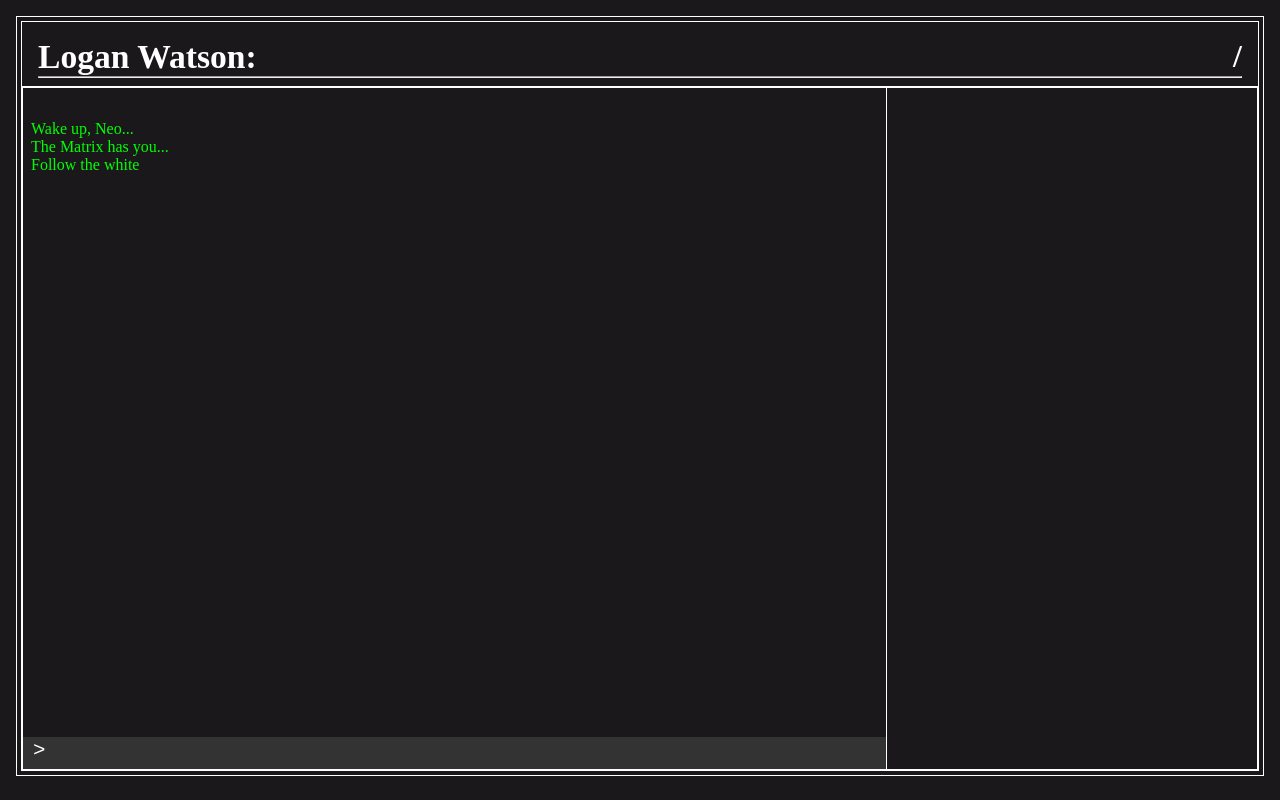
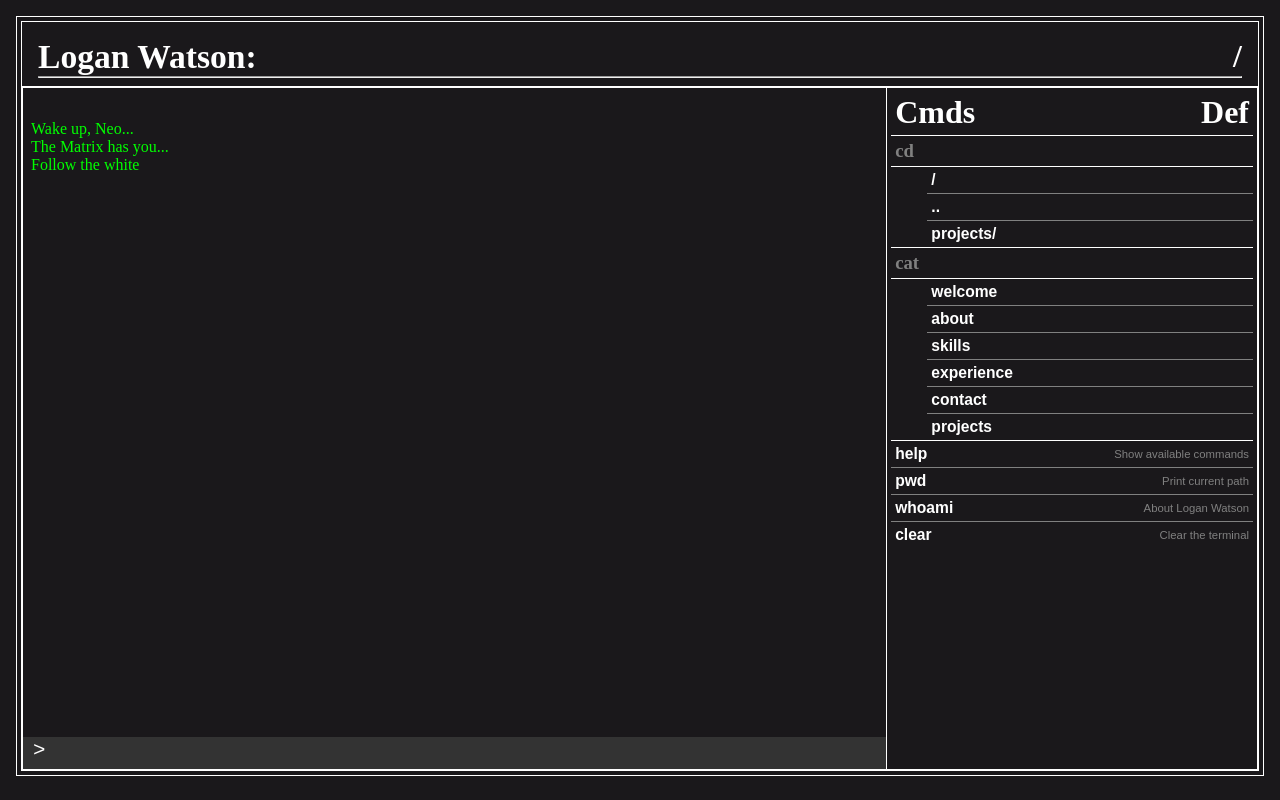
Before and after one commit to LoganWatson1400/portfolio_development, a SvelteKit app: page / in a window 1280 px wide. Built offline with nearby package versions, Linux system fonts and the light colour scheme.

Commit message:
feat: updated cmd table to be more consice

```diff
--- a/src/components/commandTable.svelte
+++ b/src/components/commandTable.svelte
@@ -5,103 +5,114 @@
   export let run = async (cmd) => terminalValue.set(cmd);
   export let pathStack = [];
 
-  $: currentDir  = getCurrentDir(pathStack) ?? {};
-  $: entries     = Object.entries(currentDir);
-  $: dirs        = entries.filter(([key]) => isDir(key));
-  $: files       = entries.filter(([key]) => !isDir(key));
+  $: currentDir = getCurrentDir(pathStack) ?? {};
+  $: entries = Object.entries(currentDir);
+  $: dirs = entries.filter(([key]) => isDir(key));
+  $: files = entries.filter(([key]) => !isDir(key));
 
   const META_COMMANDS = ["help", "pwd", "whoami", "clear"];
+  const META_DESCRIPTIONS = {
+    help: "Show available commands",
+    pwd: "Print current path",
+    whoami: "About Logan Watson",
+    clear: "Clear the terminal",
+  };
 </script>
 
-<table>
-  <thead>
-    <tr style="font-size: clamp(0.5rem, 1vw + 8px, 3rem)">
-      <td style="text-align: start;"><h1>Commands</h1></td>
-      <td class="command__description" style="text-align: end;"><h1>Def</h1></td>
-    </tr>
-  </thead>
+<div class="panel flex col">
+  <!-- header -->
+  <div class="row">
+    <h1>Cmds</h1>
+    <h1 class="command__description">Def</h1>
+  </div>
+  <div class="divider white" />
 
-  <tbody>
+  <!-- cd -->
+  {#if dirs.length > 0 || pathStack.length > 0}
+    <div class="row"><h3 class="label">cd</h3></div>
+    <div class="divider white" />
 
-    <!-- ── cd ──────────────────────────────────────────────────── -->
-    {#if dirs.length > 0 || pathStack.length > 0}
-      <tr>
-        <td colspan="2">
-          <div style="display: flex; flex-direction: column; gap: 8px;">
-            <h3>cd</h3>
-            <hr style="height: 1px; border: none; background-color: white;" />
+    <div class="sublist flex col">
+      <button class="row btn-command" onclick={() => run("cd /")}>
+        <h3>/</h3>
+      </button>
+      <div class="divider gray" />
+      <button class="row btn-command" onclick={() => run("cd ..")}>
+        <h3>..</h3>
+      </button>
 
-            {#if pathStack.length > 0}
-              <button class="btn-command" onclick={() => run("cd ..")}
-                style="width: 100%; text-align: start; margin-left: 10%;">
-                <h3>../</h3>
-                <div style="color: var(--color-txt-secondary); font-size: 0.85em;">Parent directory</div>
+      {#each dirs as [key, value], i}
+        <div class="divider gray" />
+        <button
+          class="row btn-command"
+          onclick={() => run("cd " + dirName(key))}
+        >
+          <h3>{dirName(key)}/</h3>
+          <span class="command__description desc"
+            >{value.description ?? ""}</span
+          >
         </button>
-              <hr style="height: 1px; border: none; background-color: gray;" />
+      {/each}
+    </div>
+
+    <div class="divider white" />
   {/if}
 
-            {#each dirs as [key, value]}
-              <button class="btn-command" onclick={() => run("cd " + dirName(key))}
-                style="width: 100%; text-align: start; margin-left: 10%;">
-                <div style="display: flex; flex-direction: column; width: 100%; justify-content: space-between;">
-                  <h3>{dirName(key)}/</h3>
-                  <div style="text-align: right; padding-left: 4px; color: var(--color-txt-secondary);">
-                    {value.description ?? ""}
-                  </div>
-                </div>
+  <!-- cat -->
+  {#if files.length > 0}
+    <div class="row"><h3 class="label">cat</h3></div>
+    <div class="divider white" />
+
+    <div class="sublist flex col">
+      {#each files as [key], i}
+        {#if i > 0}<div class="divider gray" />{/if}
+        <button class="row btn-command" onclick={() => run("cat " + key)}>
+          <h3>{key}</h3>
         </button>
-              <hr style="height: 1px; border: none; background-color: gray;" />
       {/each}
     </div>
-        </td>
-      </tr>
+
+    <div class="divider white" />
   {/if}
 
-    <!-- ── cat ─────────────────────────────────────────────────── -->
-    {#if files.length > 0}
-      <tr>
-        <td colspan="2">
-          <div style="display: flex; flex-direction: column; gap: 8px;">
-            <h3>cat</h3>
-            <hr style="height: 1px; border: none; background-color: white;" />
-
-            {#each files as [key, value]}
-              <button class="btn-command" onclick={() => run("cat " + key)}
-                style="width: 100%; text-align: start; margin-left: 10%;">
-                <div style="display: flex; flex-direction: column; width: 100%; justify-content: space-between;">
-                  <h3>{key}</h3>
-                  <div style="text-align: right; padding-left: 4px; color: var(--color-txt-secondary);">
-                    {value.description ?? ""}
-                  </div>
-                </div>
+  <!-- meta -->
+  {#each META_COMMANDS as cmd, i}
+    {#if i > 0}<div class="divider gray" />{/if}
+    <button class="row btn-command" onclick={() => run(cmd)}>
+      <h3>{cmd}</h3>
+      <span class="command__description desc">{META_DESCRIPTIONS[cmd]}</span>
     </button>
-              <hr style="height: 1px; border: none; background-color: gray;" />
   {/each}
 </div>
-        </td>
-      </tr>
-    {/if}
 
-    <!-- ── meta ────────────────────────────────────────────────── -->
-    {#each META_COMMANDS as cmd}
-      <tr>
-        <td>
-          <button class="btn-command" onclick={() => run(cmd)}
-            style="width: 100%; height: 100%; text-align: start;">
-            <h3>{cmd}</h3>
-          </button>
-        </td>
-        <td class="command__description" style="width: 35%; text-align: end;">
-          <button class="btn-command" onclick={() => run(cmd)}
-            style="width: 100%; height: 100%; text-align: end;">
-            {cmd === "help"   ? "Show available commands" : ""}
-            {cmd === "pwd"    ? "Print current path"      : ""}
-            {cmd === "whoami" ? "About Logan Watson"      : ""}
-            {cmd === "clear"  ? "Clear the terminal"      : ""}
-          </button>
-        </td>
-      </tr>
-    {/each}
+<style>
+  .panel {
+    height: 100%;
+    width: 100%;
+    gap: 2px;
+    overflow-y: auto;
+  }
 
-  </tbody>
-</table>
+  .row {
+    display: flex;
+    justify-content: space-between;
+    align-items: center;
+    width: 100%;
+    padding: 2px 4px;
+  }
+
+  .sublist {
+    padding-left: 10%;
+    gap: 2px;
+  }
+
+  .label {
+    color: gray;
+  }
+
+  .desc {
+    color: var(--color-txt-secondary);
+    font-size: 0.85em;
+    text-align: right;
+  }
+</style>
--- a/src/routes/+layout.svelte
+++ b/src/routes/+layout.svelte
@@ -199,9 +199,6 @@
       overflow-y: auto;
     "
     >
-      <script>
-        /*
-
       <CommandTable run={
         async (cmd) => {
           terminalValue.set(cmd);
@@ -210,8 +207,6 @@
           inputEl?.focus();
         }
       } />
-        */
-      </script>
     </div>
   </div>
 </div>
```
Also changed, not shown: src/lib/terminal/mybin/clear.js (added, +15 -0 lines), src/lib/terminal/mybin/help.js (+4 -3 lines), src/lib/terminal/nav.js (deleted), src/lib/terminal/terminal.js. Lines whose indentation alone changed are shown as unchanged.
